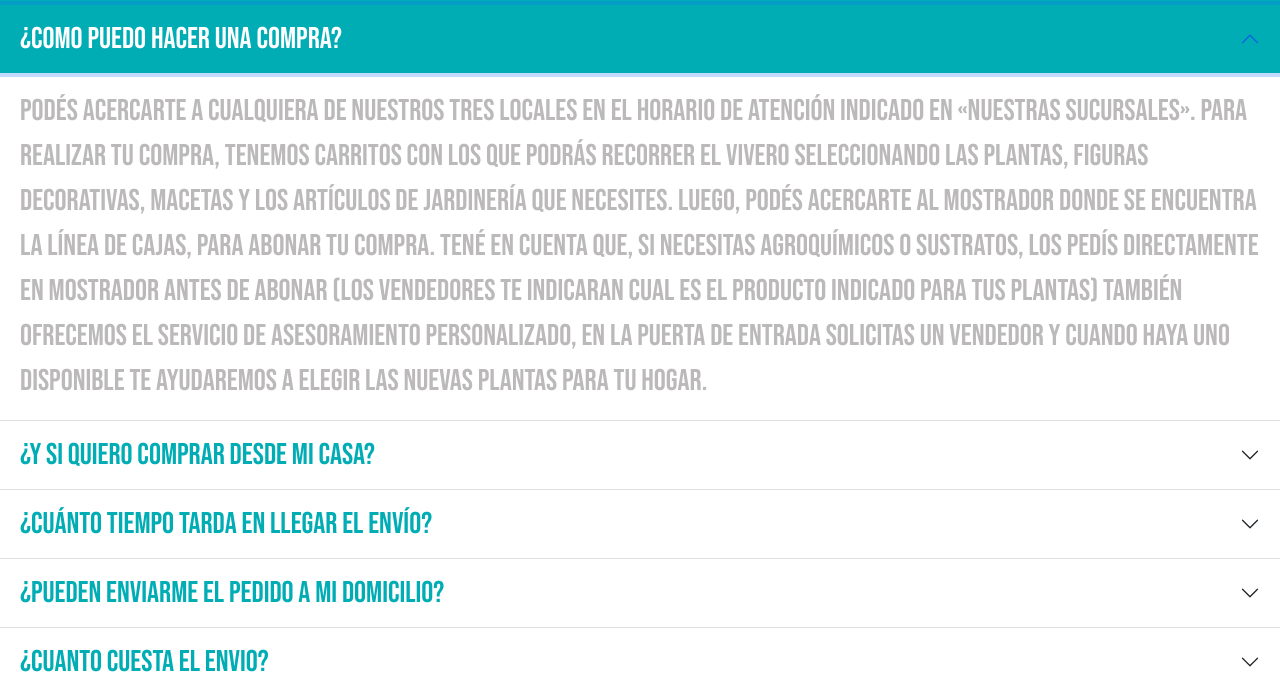
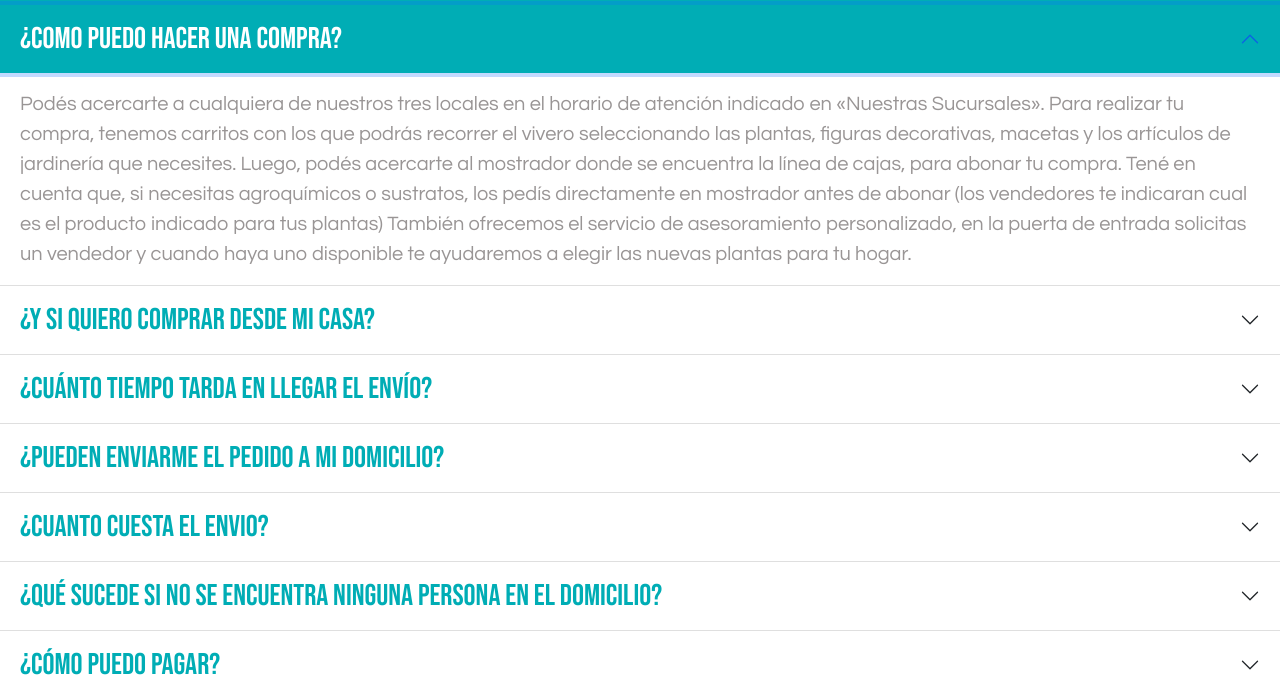
Before and after one commit to lysergiccandy/desafiosass, a plain HTML site: page pages/faqs.html in a window 1280 px wide. Both pictures are taken after a click on the button "¿Como puedo hacer una compra?". Shown: the part 101-795 px from the top of the page. Drawn offline with nearby package versions, Linux system fonts and the light colour scheme.

Commit message:
modifique faqs

```diff
--- a/css/style.css
+++ b/css/style.css
@@ -1,4 +1,6 @@
 @import url("https://fonts.googleapis.com/css2?family=Bebas+Neue&family=Syncopate&display=swap");
+@import url("https://fonts.googleapis.com/css2?family=Cabin&display=swap");
+@import url("https://fonts.googleapis.com/css2?family=Questrial&display=swap");
 .navLinks {
   display: flex;
   flex-direction: row;
@@ -298,9 +300,9 @@ fieldset {
   font-family: "Bebas Neue", cursive; }
 
 .accordion-kassia .accordion-body {
-  color: #bbb9b9;
-  font-family: "Bebas Neue", cursive;
-  font-size: 30px; }
+  color: #999595;
+  font-family: "Questrial", sans-serif;
+  font-size: 20px; }
 
 /* FAQS */
 .div_img {
--- a/scss/secciones/_faqs.scss
+++ b/scss/secciones/_faqs.scss
@@ -19,8 +19,8 @@
   font-family: $bebas;
   }
   .accordion-kassia .accordion-body{
-    color: #bbb9b9;
-    font-family: $bebas;
-    font-size: 30px;
+    color: #999595;
+    font-family: $Questrial;
+    font-size: 20px;
   }
   /* FAQS */
--- a/scss/variables/_fuentes.scss
+++ b/scss/variables/_fuentes.scss
@@ -1,2 +1,9 @@
 @import url('https://fonts.googleapis.com/css2?family=Bebas+Neue&family=Syncopate&display=swap');
 $bebas: 'Bebas Neue', cursive;
+
+
+@import url('https://fonts.googleapis.com/css2?family=Cabin&display=swap');
+$cobin:  'Cabin', sans-serif;
+
+@import url('https://fonts.googleapis.com/css2?family=Questrial&display=swap');
+$Questrial: 'Questrial', sans-serif;
```
